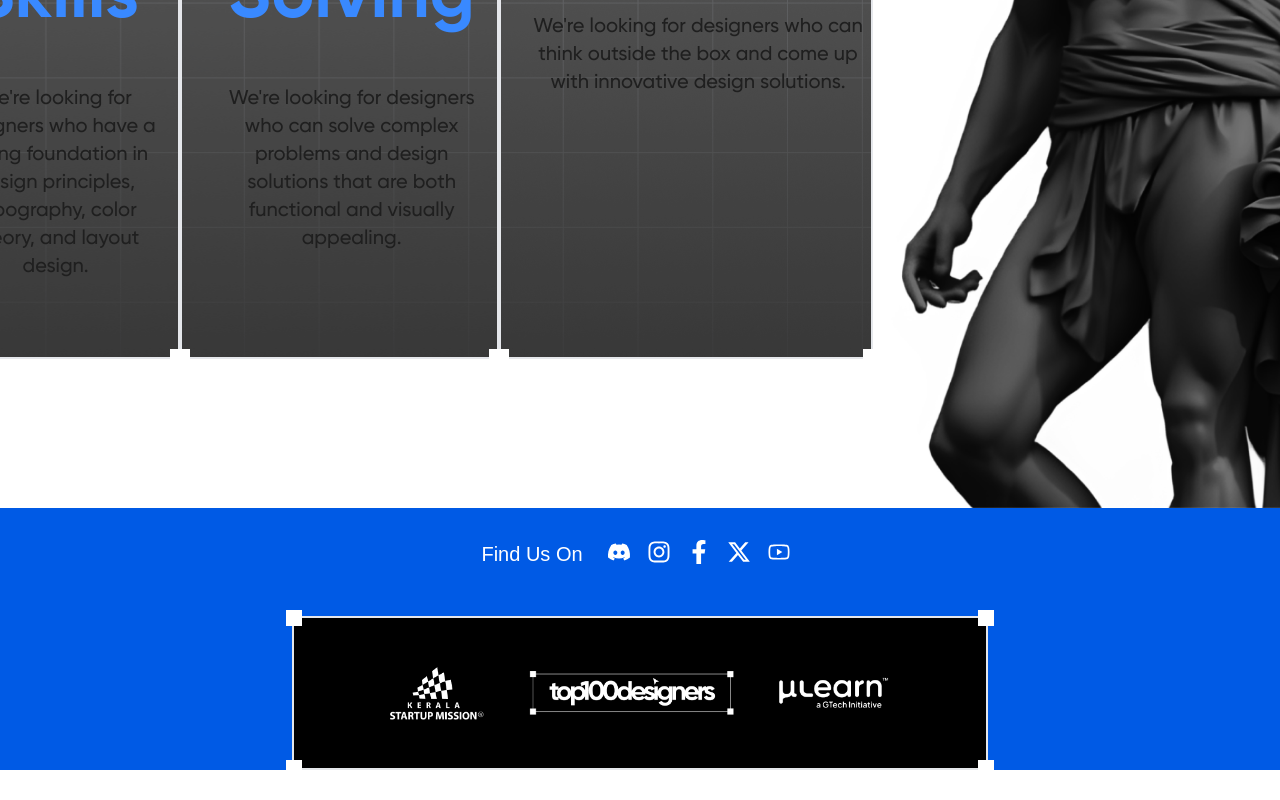
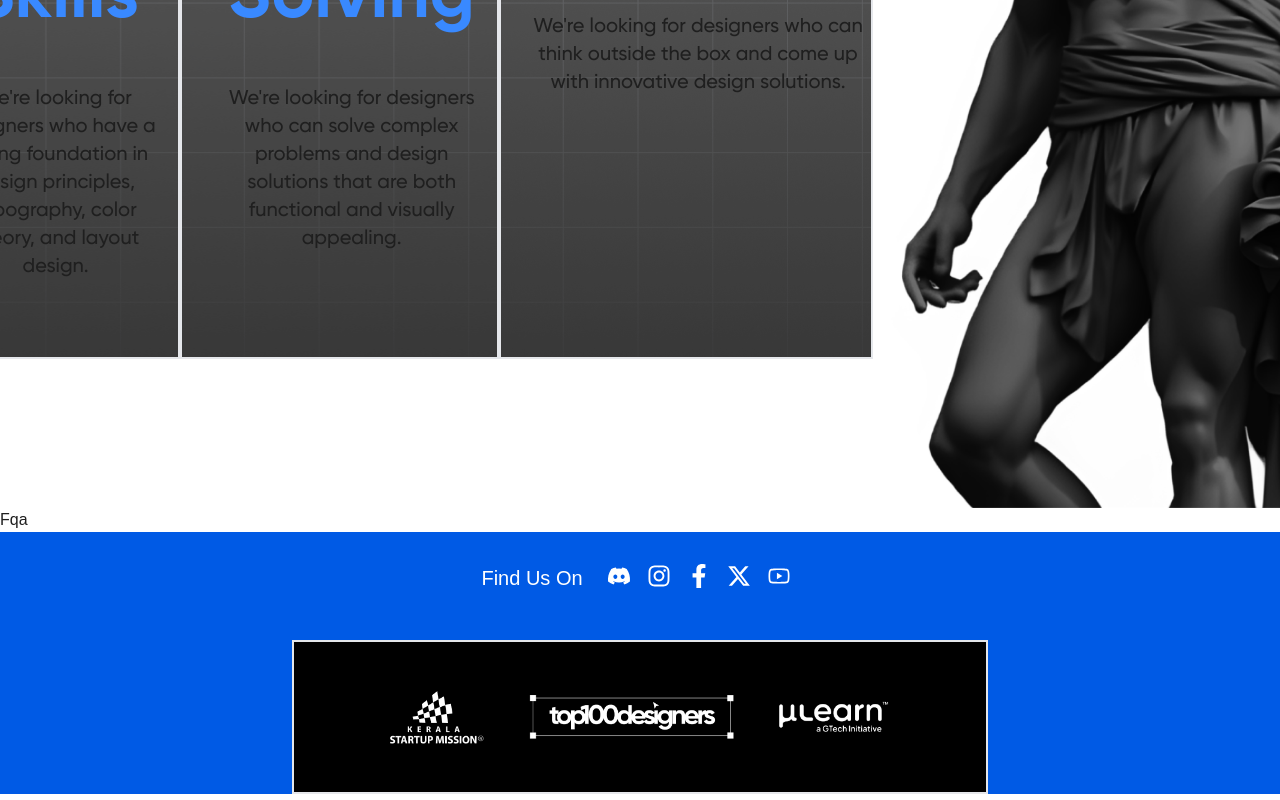
Before and after one commit to gtech-mulearn/top-100-designers, a Next.js app: page / in a window 1280 px wide. Shown: the part 3444-4244 px from the top of the page. Before the commit the page ends 4220 px from the top, so only its background shows below. Built offline with nearby package versions, Linux system fonts and the light colour scheme.

Commit message:
chore:clean up

```diff
--- a/app/(root)/page.tsx
+++ b/app/(root)/page.tsx
@@ -3,7 +3,7 @@ import Hero from "../components/hero";
 import Landing from "../components/landing";
 import About from "../components/about";
 import Selection from "../components/selection";
-
+import Faq from "../components/fqa";
 const page = () => {
   return (
     <div>
@@ -11,6 +11,7 @@ const page = () => {
       <Hero />
       <About />
       <Selection />
+      <Faq />
     </div>
   );
 };
--- /dev/null
+++ b/app/components/fqa.tsx
@@ -0,0 +1,7 @@
+import React from "react";
+
+const Fqa = () => {
+  return <div>Fqa</div>;
+};
+
+export default Fqa;
--- a/app/components/frame.tsx
+++ b/app/components/frame.tsx
@@ -1,12 +1,26 @@
 import React, { ReactNode } from "react";
 
-const Frame = ({ children }: { children: ReactNode }) => {
+const Frame = ({
+  children,
+  color = "white",
+}: {
+  children: ReactNode;
+  color?: string;
+}) => {
   return (
     <div className="border-2 border-gray- relative z-0">
-      <div className="bg-white h-4 w-4 -translate-x-1/2 -translate-y-1/2 absolute z-10 left-0 top-0"></div>
-      <div className="bg-white h-4 w-4 translate-x-1/2 -translate-y-1/2 absolute z-10 right-0 top-0"></div>
-      <div className="bg-white h-4 w-4 -translate-x-1/2 translate-y-1/2 absolute z-10 left-0 bottom-0"></div>
-      <div className="bg-white h-4 w-4 translate-x-1/2 translate-y-1/2 absolute z-10 right-0 bottom-0"></div>
+      <div
+        className={`bg-${color} h-4 w-4 -translate-x-1/2 -translate-y-1/2 absolute z-10 left-0 top-0`}
+      ></div>
+      <div
+        className={`bg-${color} h-4 w-4 translate-x-1/2 -translate-y-1/2 absolute z-10 right-0 top-0`}
+      ></div>
+      <div
+        className={`bg-${color} h-4 w-4 -translate-x-1/2 translate-y-1/2 absolute z-10 left-0 bottom-0`}
+      ></div>
+      <div
+        className={`bg-${color} h-4 w-4 translate-x-1/2 translate-y-1/2 absolute z-10 right-0 bottom-0`}
+      ></div>
       {children}
     </div>
   );
--- a/app/components/qa.tsx
+++ /dev/null
@@ -1,7 +0,0 @@
-import React from "react";
-
-const Qa = () => {
-  return <div>Qa</div>;
-};
-
-export default Qa;
--- a/app/components/selection.tsx
+++ b/app/components/selection.tsx
@@ -6,12 +6,14 @@ import Frame from "./frame";
 const Card = ({
   title,
   description,
+  frameColor = "white",
 }: {
   title: string;
   description: string;
+  frameColor?: string;
 }) => {
   return (
-    <Frame>
+    <Frame color={frameColor}>
       <div
         style={{
           backgroundImage: "url('/filter.png')",
@@ -44,7 +46,7 @@ const Selection = () => {
     },
   ];
   return (
-    <div className="flex justify-center items-center">
+    <div className="flex justify-center items-center max-md:flex-col">
       <div className="flex flex-col gap-32 items-start">
         <div>
           <h1 className="text-primary text-7xl font-gilroyBold">
@@ -58,7 +60,7 @@ const Selection = () => {
             />
           </div>
         </div>
-        <div className="flex">
+        <div className="flex max-sm:hidden">
           {cardData.map((data) => (
             <Card title={data.title} description={data.description} />
           ))}
```
